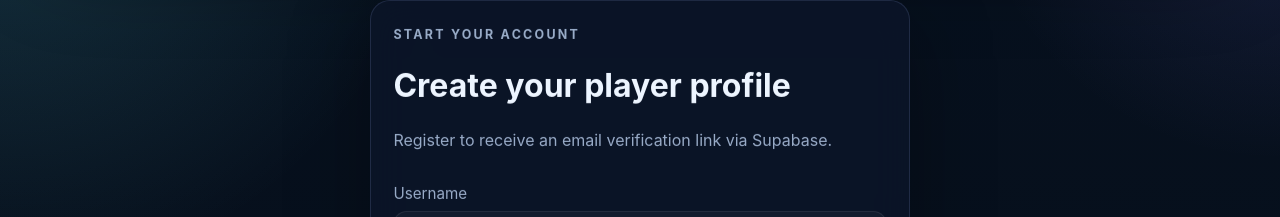
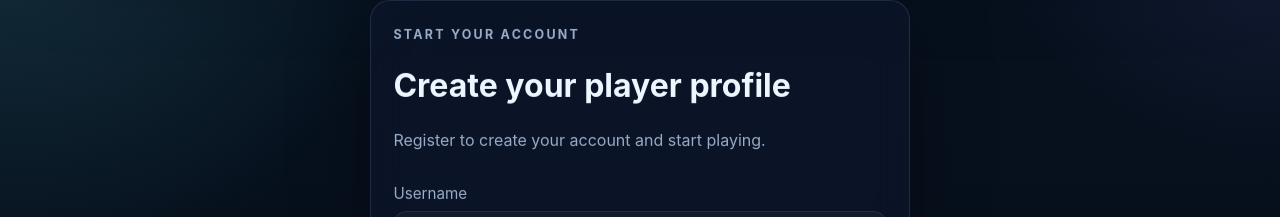
Before and after one commit to 0Mephistopheles/Clien_systems_2026, a React (Vite) app: page /register in a window 1280 px wide. Shown: the part 152-369 px from the top of the page. Built offline with nearby package versions, Linux system fonts and the light colour scheme; no server answers.

Commit message:
Excluding the email verificarion

```diff
--- a/src/components/games/AuthForm.tsx
+++ b/src/components/games/AuthForm.tsx
@@ -70,7 +70,7 @@ export default function AuthForm({ mode }: AuthFormProps) {
           <p>
             {isLogin
               ? 'Use your Supabase verified account or the local demo session.'
-              : 'Register to receive an email verification link via Supabase.'}
+              : 'Register to create your account and start playing.'}
           </p>
         </div>
         {!isLogin ? (
--- a/src/pages/RegisterPage.tsx
+++ b/src/pages/RegisterPage.tsx
@@ -6,7 +6,7 @@ export default function RegisterPage() {
     <>
       <PageMeta
         title="Register"
-        description="Create a new account and verify your email to join multiplayer rooms."
+        description="Create a new account to join multiplayer rooms."
       />
       <AuthForm mode="register" />
     </>
--- a/src/services/backend.ts
+++ b/src/services/backend.ts
@@ -190,7 +190,7 @@ export async function registerUser(payload: RegisterPayload) {
 
     return {
       userId: data.user?.id ?? '',
-      requiresVerification: true,
+      requiresVerification: !data.session,
     };
   }
 
```
